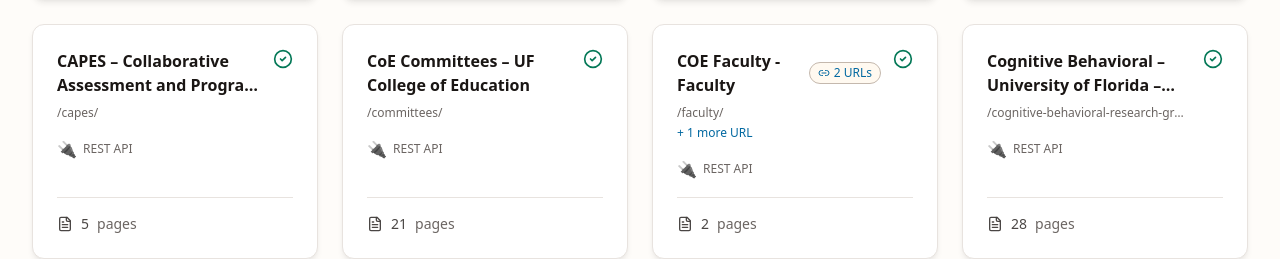
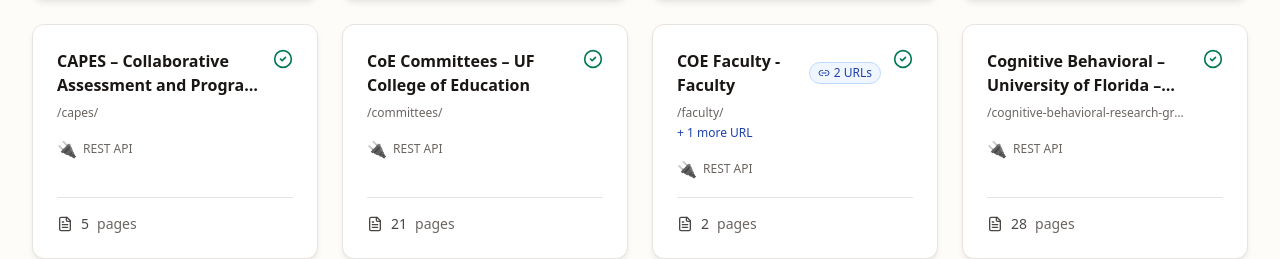
Before and after one commit to noah-n-pham/uf-web-mapper, a Next.js app: page / in a window 1280 px wide. Shown: the part 688-947 px from the top of the page. Built offline with nearby package versions, Linux system fonts and the light colour scheme.

Commit message:
Fixed more dark mode contrast issues

```diff
--- a/app/components/EnhancedDetailPanel.tsx
+++ b/app/components/EnhancedDetailPanel.tsx
@@ -69,7 +69,8 @@
             animate={{ opacity: 1 }}
             exit={{ opacity: 0 }}
             onClick={onClose}
-            className="fixed inset-0 backdrop-blur-sm z-40 modal-backdrop-light dark:modal-backdrop-dark"
+            className="fixed inset-0 backdrop-blur-sm z-40"
+            style={{ background: 'rgba(26, 22, 20, 0.4)' }}
             aria-hidden="true"
           />
 
@@ -95,8 +96,7 @@
               className="sticky top-0 backdrop-blur-sm border-b px-6 py-4 flex items-center justify-between z-10"
               style={{
                 background: 'var(--bg-tertiary)',
-                borderColor: 'var(--border-primary)',
-                opacity: 0.95
+                borderColor: 'var(--border-primary)'
               }}
             >
               <div className="flex-1 mr-4">
@@ -139,30 +139,26 @@
                   initial={{ opacity: 0, y: 20 }}
                   animate={{ opacity: 1, y: 0 }}
                   transition={{ delay: 0.05 }}
-                  className="rounded-xl p-5 border"
-                  style={{
-                    background: 'var(--bg-accent)',
-                    borderColor: 'var(--border-accent)'
-                  }}
+                  className="rounded-xl p-5 border bg-blue-50 dark:bg-blue-950 border-blue-200 dark:border-blue-800"
                   role="region"
                   aria-label="Access URLs for this installation"
                 >
                   <div className="flex items-start gap-3 mb-3">
-                    <Link2 className="w-5 h-5 flex-shrink-0 mt-0.5" style={{ color: 'var(--accent-blue)' }} aria-hidden="true" />
+                    <Link2 className="w-5 h-5 flex-shrink-0 mt-0.5" style={{ color: 'var(--accent-blue-strong)' }} aria-hidden="true" />
                     <div className="flex-1">
-                      <h3 className="font-semibold text-sm mb-1" style={{ color: 'var(--accent-blue)' }}>
+                      <h3 className="font-semibold text-sm mb-1" style={{ color: 'var(--accent-blue-strong)' }}>
                         Multiple Access URLs
                       </h3>
-                      <p className="text-sm mb-3" style={{ color: 'var(--text-secondary)' }}>
+                      <p className="text-sm mb-3" style={{ color: 'var(--accent-blue-darker)' }}>
                         This WordPress installation is accessible via {(subsite as any).aliases.length + 1} different URLs. All URLs share the same dashboard and content.
                       </p>
                     </div>
                   </div>
                   <div className="space-y-2">
                     <div className="flex items-center gap-2 text-sm">
-                      <CheckCircle2 className="w-4 h-4 flex-shrink-0" style={{ color: 'var(--accent-blue)' }} aria-hidden="true" />
+                      <CheckCircle2 className="w-4 h-4 flex-shrink-0" style={{ color: 'var(--accent-blue-strong)' }} aria-hidden="true" />
                       <span className="font-mono text-xs" style={{ color: 'var(--text-primary)' }}>
-                        {subsite.baseUrl.replace('https://education.ufl.edu', '')} <span style={{ color: 'var(--accent-blue)' }} className="font-semibold">(canonical)</span>
+                        {subsite.baseUrl.replace('https://education.ufl.edu', '')} <span style={{ color: 'var(--accent-blue-strong)' }} className="font-semibold">(canonical)</span>
                       </span>
                     </div>
                     {(subsite as any).aliases.map((alias: string, idx: number) => (
--- a/app/components/EnhancedSubsiteCard.tsx
+++ b/app/components/EnhancedSubsiteCard.tsx
@@ -81,11 +81,9 @@
               </h2>
               {(subsite as any).aliases && (subsite as any).aliases.length > 0 && (
                 <span
-                  className="inline-flex items-center gap-1 px-2 py-0.5 text-xs font-medium rounded-full flex-shrink-0"
+                  className="inline-flex items-center gap-1 px-2 py-0.5 text-xs font-medium rounded-full flex-shrink-0 bg-blue-50 dark:bg-blue-950 border border-blue-200 dark:border-blue-800"
                   style={{
-                    background: 'var(--bg-accent)',
-                    color: 'var(--accent-blue)',
-                    border: '1px solid var(--border-accent)'
+                    color: 'var(--accent-blue-strong)'
                   }}
                   title={`Accessible via ${(subsite as any).aliases.length + 1} URL${(subsite as any).aliases.length > 0 ? 's' : ''}`}
                   aria-label={`This installation has ${(subsite as any).aliases.length} alias URL${(subsite as any).aliases.length !== 1 ? 's' : ''}`}
@@ -104,7 +102,7 @@
             {(subsite as any).aliases && (subsite as any).aliases.length > 0 && (
               <p
                 className="text-xs mt-1 flex items-center gap-1"
-                style={{ color: 'var(--accent-blue)' }}
+                style={{ color: 'var(--accent-blue-strong)' }}
               >
                 <span>+ {(subsite as any).aliases.length} more URL{(subsite as any).aliases.length !== 1 ? 's' : ''}</span>
               </p>
--- a/app/globals.css
+++ b/app/globals.css
@@ -35,6 +35,8 @@
 
   /* Accent colors */
   --accent-blue: #0369a1;     /* Sky blue for links (5.2:1) - WCAG AA compliant */
+  --accent-blue-strong: #1e40af; /* Stronger blue for badges (8.5:1) - WCAG AAA compliant */
+  --accent-blue-darker: #1e3a8a; /* Even darker blue for text (10:1) - WCAG AAA compliant */
   --accent-emerald: #047857;  /* Emerald for success (5.1:1) - WCAG AA compliant */
   --accent-amber: #c2410c;    /* Amber for warnings (5.3:1) - WCAG AA compliant */
   --accent-purple: #7c3aed;   /* Purple for special (4.5:1) */
@@ -76,6 +78,8 @@
 
   /* Accent colors - More vibrant for dark bg */
   --accent-blue: #60a5fa;     /* Brighter sky blue (8.5:1) */
+  --accent-blue-strong: #60a5fa; /* Same as accent-blue for dark mode (8.5:1) */
+  --accent-blue-darker: #93c5fd; /* Lighter blue for better dark mode contrast (11:1) */
   --accent-emerald: #4ade80;  /* Vibrant mint (9.1:1) */
   --accent-amber: #fbbf24;    /* Gold (8.1:1) */
   --accent-purple: #c084fc;   /* Brighter lavender (7.8:1) */
```
Also changed, not shown: 1 other file (tests, documents, lock files or other folders).
